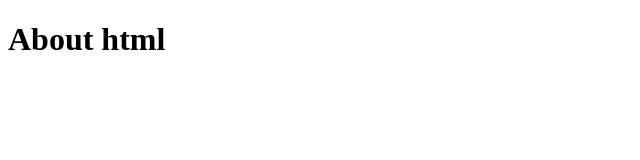
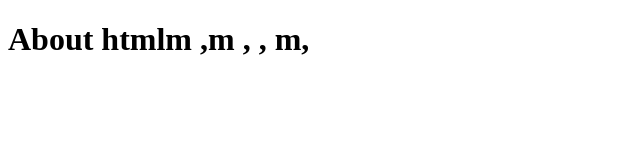
Before and after one commit to samdarshikumar/git-Prac, a plain HTML site: page about.html in a window 1280 px wide. Shown: the whole page, without its empty margins (0-640 px from the left). Drawn offline with Linux system fonts and the light colour scheme.

Commit message:
final commit

```diff
--- a/about.html
+++ b/about.html
@@ -6,6 +6,6 @@
     <title>Document</title>
   </head>
   <body>
-    <h1>About html</h1>
+    <h1>About htmlm ,m , , m,</h1>
   </body>
 </html>
```
Also changed, not shown: index.html (+1 -1 lines).
